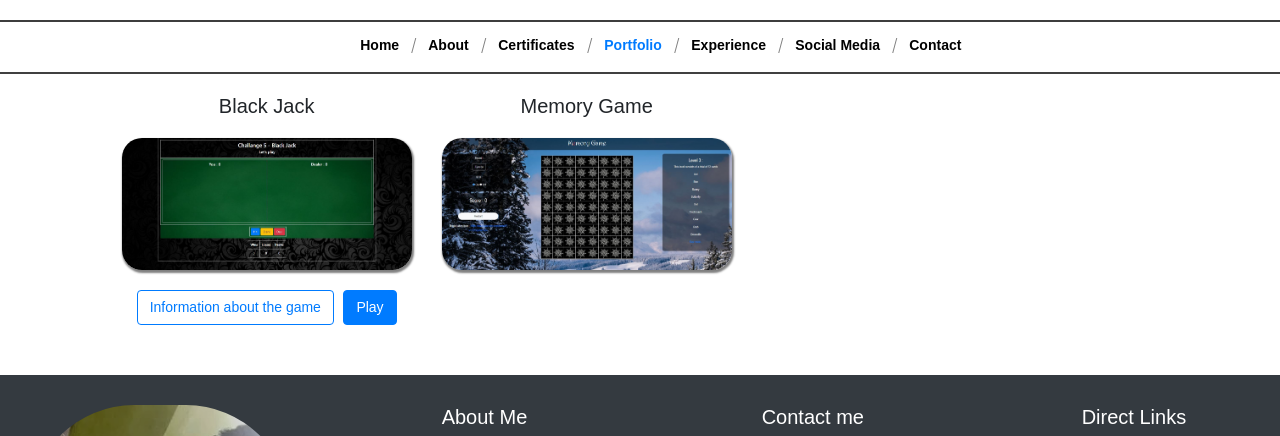
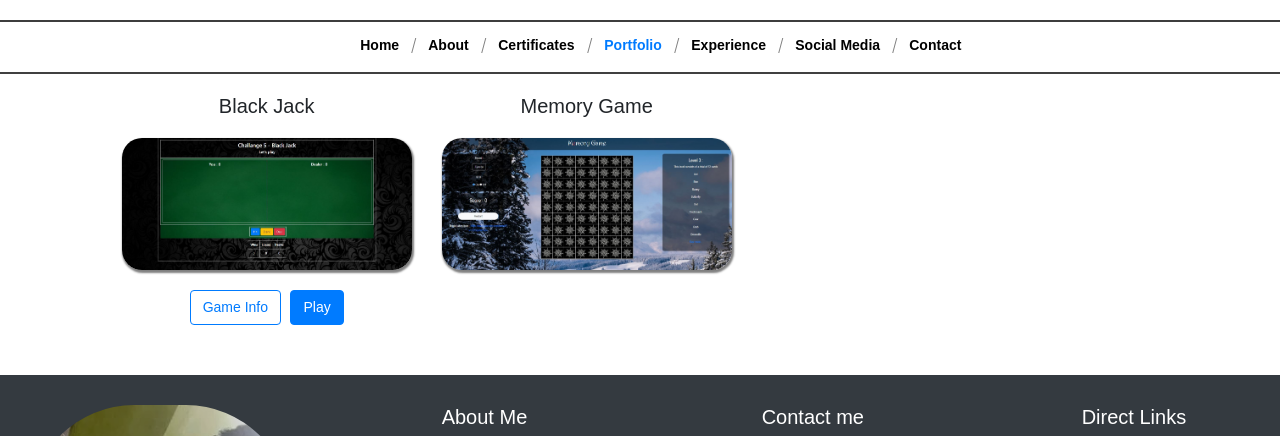
Before and after one commit to Royan887/animated-disco, a plain HTML site: page Site/Achievements.html in a window 1280 px wide. Shown: the part 170-606 px from the top of the page. Drawn offline with nearby package versions, Linux system fonts and the light colour scheme.

Commit message:
Update Achievements.html

```diff
--- a/Site/Achievements.html
+++ b/Site/Achievements.html
@@ -107,10 +107,10 @@
         <h5> Black Jack</h5>
         <img src="Images/blackJack.jpg" class="img-fluid"/>
         <div class="d-none d-md-block">
-        <button class="btn btn-outline-primary" style="margin-right:5px;"> Information about the game </button> <a href="BlackJack/mainpage.html"><button class="btn btn-primary"> Play </button></a>
+        <button class="btn btn-outline-primary" style="margin-right:5px;"> Game Info </button> <a href="BlackJack/mainpage.html"><button class="btn btn-primary"> Play </button></a>
         </div>
         <div class="d-block d-md-none" id="decreaseSize">
-        <button class="btn btn-outline-primary" style="margin-right:5px;"> Information about the game </button><a href="BlackJack/mainpage.html"> <button class="btn btn-primary"> Play </button></a>
+        <button class="btn btn-outline-primary" style="margin-right:5px;"> Game Info </button><a href="BlackJack/mainpage.html"> <button class="btn btn-primary"> Play </button></a>
         </div>
     </div>
     <div class="col-lg-3 col-md-3 col-sm-12 col-xs-12" id="majorProj">
```
